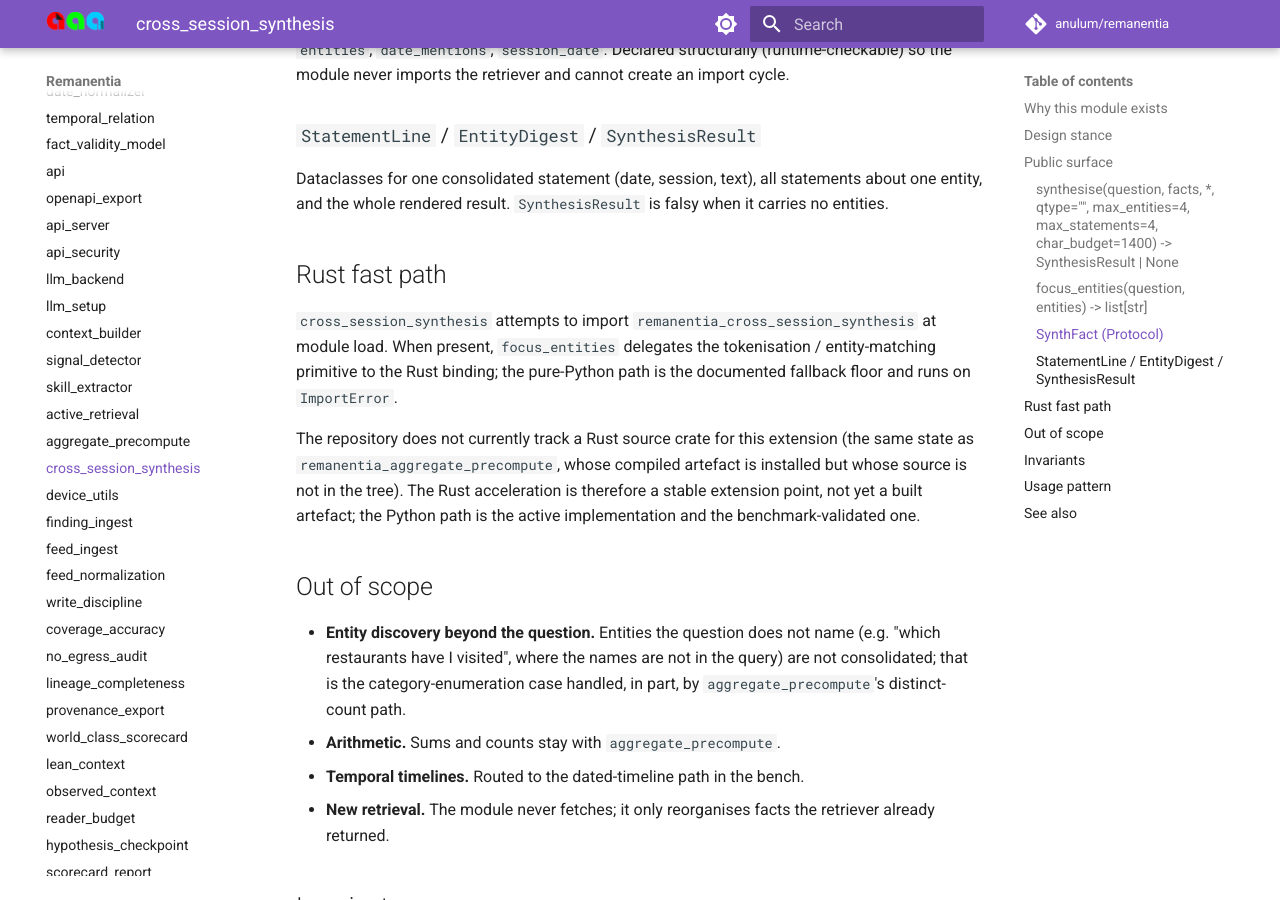
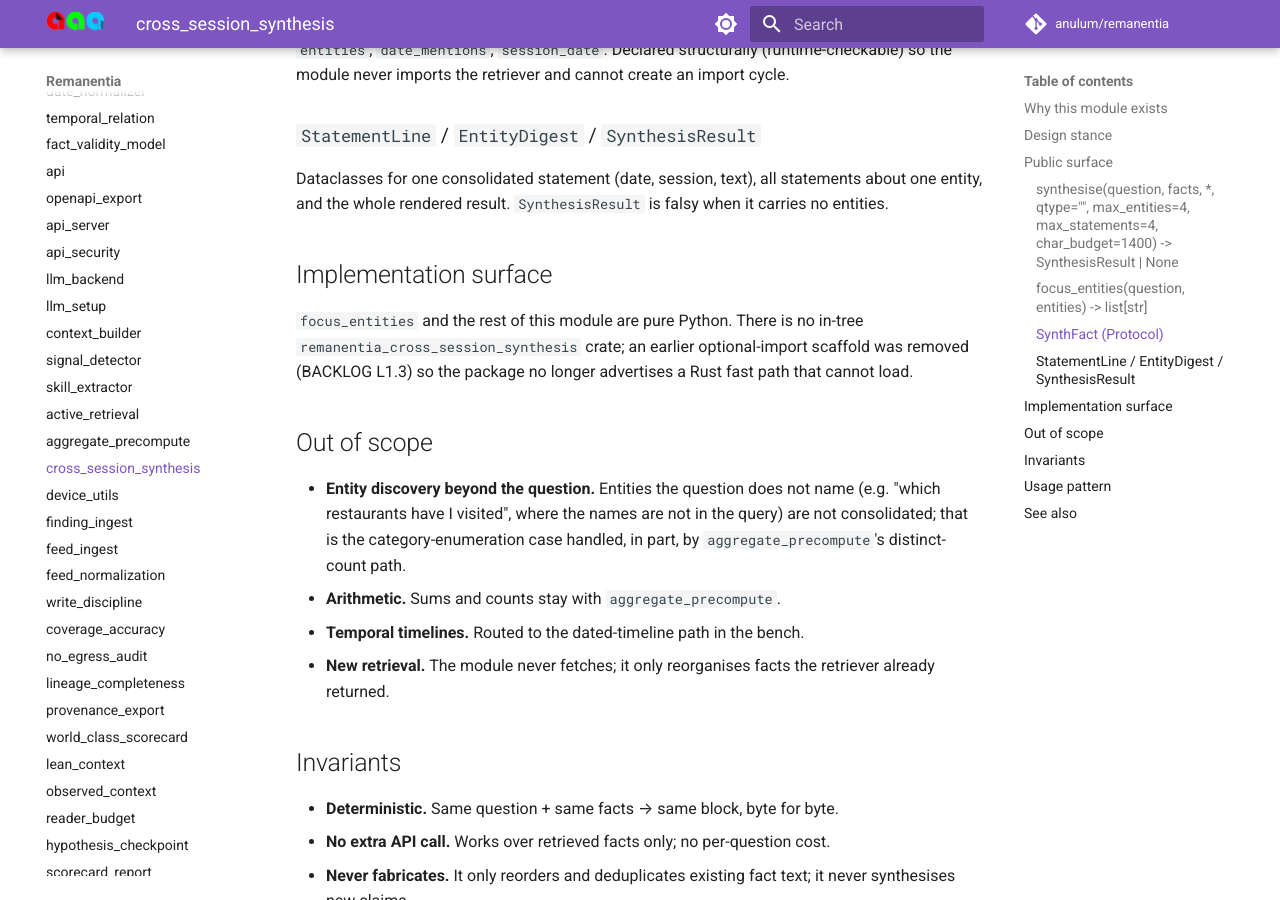
Before and after one commit to anulum/remanentia, an MkDocs documentation site: the page built from docs/api/cross_session_synthesis.md, in a window 1280 px wide and 900 px high, scrolled down 1813 px. Built offline with MkDocs 1.6.1 and Material for MkDocs 9.7.7, drawn with Linux system fonts in a browser that asks for light colours; comment, search, counter and statistics services are not loaded.

Commit message:
fix: drop dead cross-session Rust scaffold and fix doc counts
L1.3: remove non-existent remanentia_cross_session_synthesis import so
the module no longer advertises an unreachable accelerator. L7.5/L7.6:
point test counts at VALIDATION.md, link ADRs from ARCHITECTURE, and fix
the models card path to docs/models/README.md.

Seat: ee08

Authored by Anulum Fortis & Arcane Sapience (protoscience@anulum.li)

```diff
--- a/docs/api/cross_session_synthesis.md
+++ b/docs/api/cross_session_synthesis.md
@@ -79,18 +79,12 @@ Dataclasses for one consolidated statement (date, session, text), all statements
 about one entity, and the whole rendered result. `SynthesisResult` is falsy when
 it carries no entities.
 
-## Rust fast path
+## Implementation surface
 
-`cross_session_synthesis` attempts to import `remanentia_cross_session_synthesis`
-at module load. When present, `focus_entities` delegates the tokenisation /
-entity-matching primitive to the Rust binding; the pure-Python path is the
-documented fallback floor and runs on `ImportError`.
-
-The repository does not currently track a Rust source crate for this extension
-(the same state as `remanentia_aggregate_precompute`, whose compiled artefact is
-installed but whose source is not in the tree). The Rust acceleration is
-therefore a stable extension point, not yet a built artefact; the Python path is
-the active implementation and the benchmark-validated one.
+`focus_entities` and the rest of this module are pure Python. There is no
+in-tree `remanentia_cross_session_synthesis` crate; an earlier optional-import
+scaffold was removed (BACKLOG L1.3) so the package no longer advertises a Rust
+fast path that cannot load.
 
 ## Out of scope
 
```
Also changed, not shown: ARCHITECTURE.md (+11 -1 lines), README.md (+5 -4 lines), cross_session_synthesis.py (+4 -23 lines), 1 other file.
